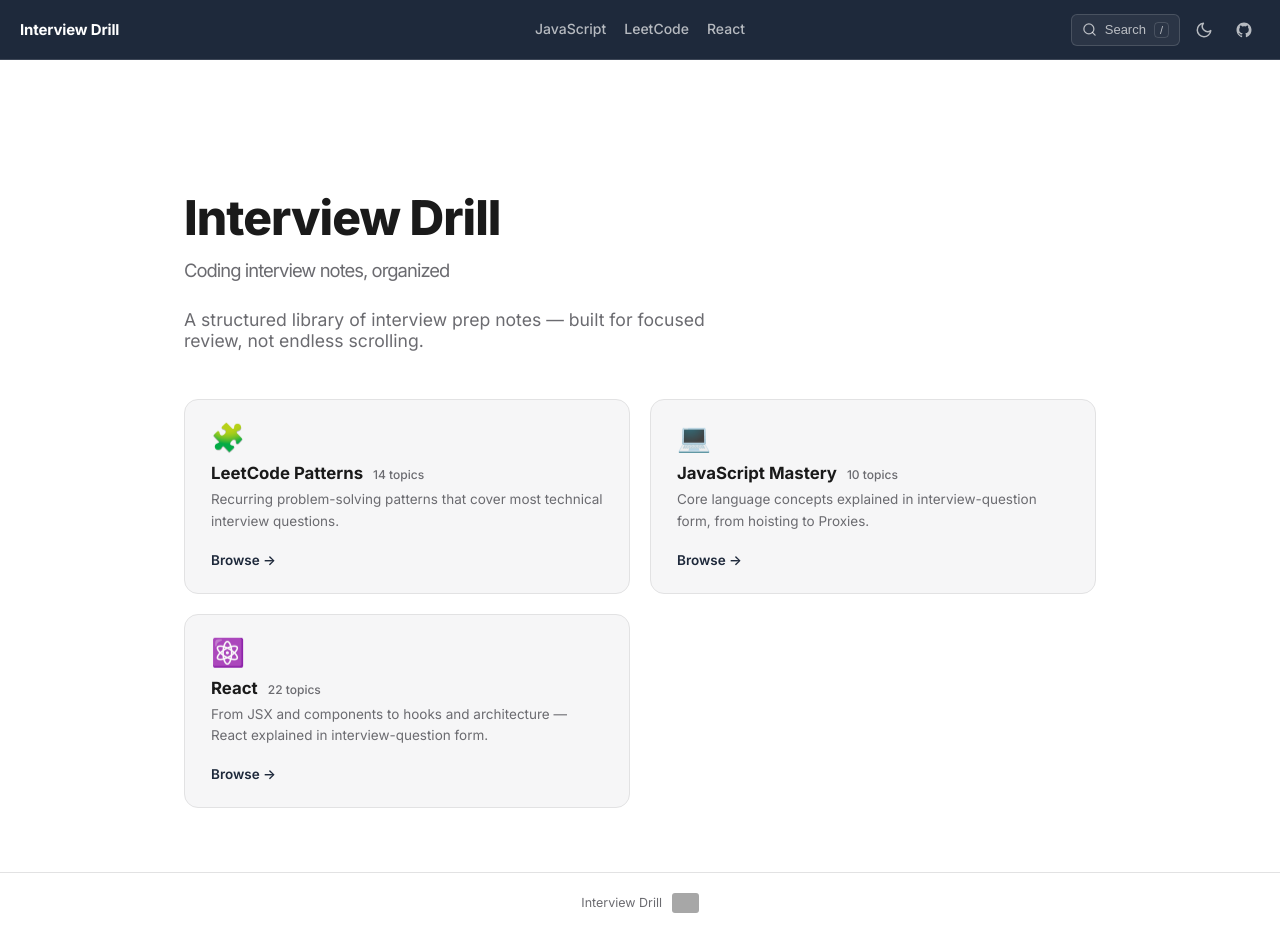
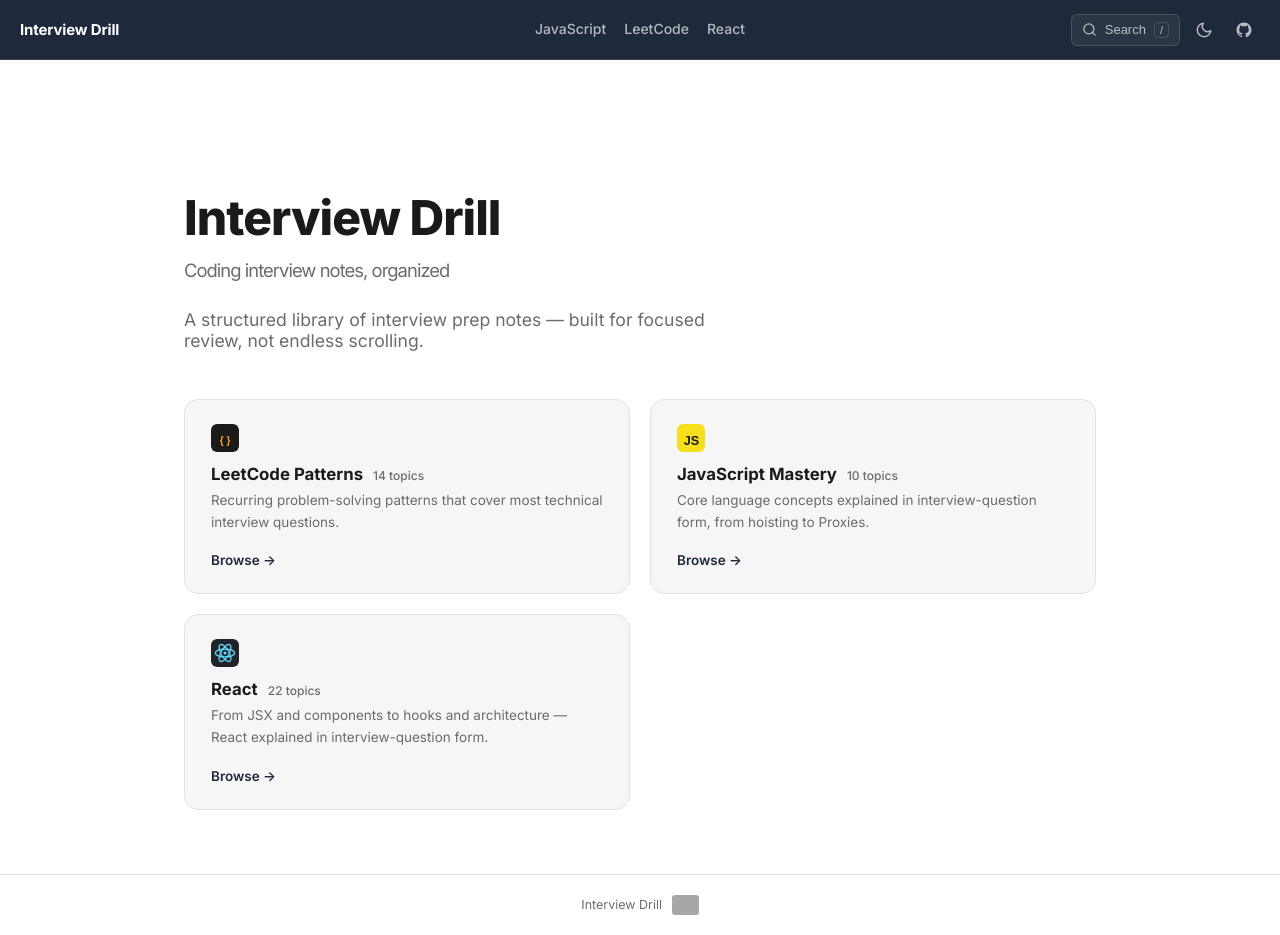
Before and after one commit to Alif416/interview-mastery-questions, a React (Vite) app in the folder app/: page / in a window 1280 px wide. Built offline with nearby package versions, Linux system fonts and the light colour scheme; grey boxes are pictures that could not be loaded.

Commit message:
feat: add section logos and style adjustments for home section icons

```diff
--- a/app/src/pages/Home.jsx
+++ b/app/src/pages/Home.jsx
@@ -26,7 +26,7 @@
           return (
             <Link className="home-section-card" key={section.slug} to={`/${section.slug}/${firstPage.slug}`}>
               <span className="home-section-icon" aria-hidden="true">
-                {section.icon}
+                {sectionLogos[section.slug]?.() ?? section.icon}
               </span>
               <div className="home-section-card-title-row">
                 <h2>{section.title}</h2>
@@ -41,3 +41,45 @@
     </div>
   );
 }
+
+function JsLogo() {
+  return (
+    <svg viewBox="0 0 128 128" xmlns="http://www.w3.org/2000/svg">
+      <rect width="128" height="128" rx="22" fill="#F7DF1E" />
+      <text x="66" y="94" textAnchor="middle" fontFamily="Arial, Helvetica, sans-serif" fontWeight="700" fontSize="58" fill="#1a1a1a">
+        JS
+      </text>
+    </svg>
+  );
+}
+
+function LeetCodeLogo() {
+  return (
+    <svg viewBox="0 0 128 128" xmlns="http://www.w3.org/2000/svg">
+      <rect width="128" height="128" rx="22" fill="#1A1A1A" />
+      <text x="64" y="90" textAnchor="middle" fontFamily="Arial, Helvetica, sans-serif" fontWeight="700" fontSize="46" fill="#FFA116">
+        {'{ }'}
+      </text>
+    </svg>
+  );
+}
+
+function ReactLogo() {
+  return (
+    <svg viewBox="0 0 128 128" xmlns="http://www.w3.org/2000/svg">
+      <rect width="128" height="128" rx="22" fill="#20232A" />
+      <g fill="none" stroke="#61DAFB" strokeWidth="6">
+        <ellipse cx="64" cy="64" rx="44" ry="18" />
+        <ellipse cx="64" cy="64" rx="44" ry="18" transform="rotate(60 64 64)" />
+        <ellipse cx="64" cy="64" rx="44" ry="18" transform="rotate(120 64 64)" />
+      </g>
+      <circle cx="64" cy="64" r="7" fill="#61DAFB" />
+    </svg>
+  );
+}
+
+const sectionLogos = {
+  'javascript-mastery': JsLogo,
+  leetcode: LeetCodeLogo,
+  react: ReactLogo,
+};
--- a/app/src/styles/theme.css
+++ b/app/src/styles/theme.css
@@ -610,6 +610,13 @@
   margin-bottom: 12px;
 }
 
+.home-section-icon svg {
+  display: block;
+  width: 28px;
+  height: 28px;
+  border-radius: 6px;
+}
+
 .home-section-card-title-row {
   display: flex;
   align-items: baseline;
```
